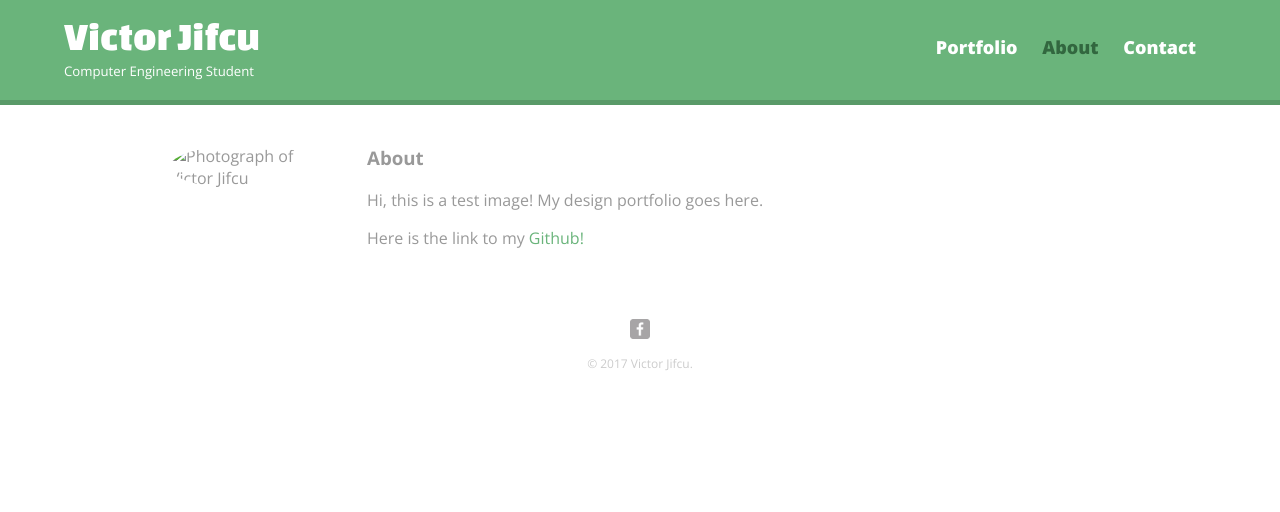
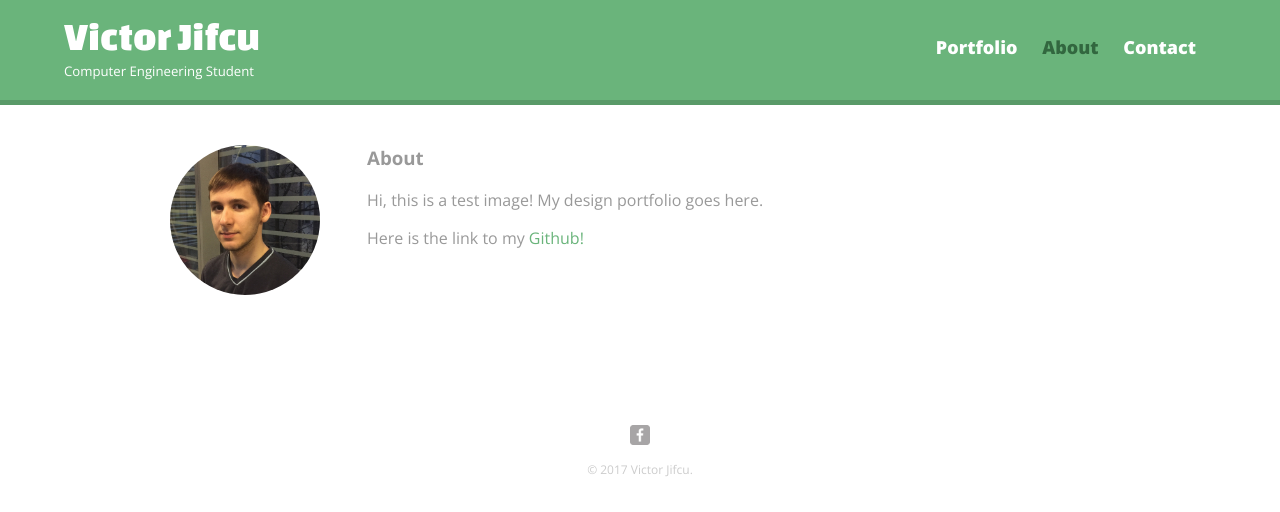
Before and after one commit to VictorJifcu/website, a plain HTML site: page about.html in a window 1280 px wide. Drawn offline with nearby package versions, Linux system fonts and the light colour scheme.

Commit message:
added self image on About page

```diff
--- a/about.html
+++ b/about.html
@@ -25,7 +25,7 @@
     </header>
     <div id="wrapper">
       <section>
-        <img src="img/victor.jpg" alt="Photograph of Victor Jifcu" class="profile-photo">
+        <img src="img/VictorJifcuProfile.jpg" alt="Photograph of Victor Jifcu" class="profile-photo">
         <h3>About</h3>
         <p>Hi, this is a test image! My design portfolio goes here.</p>
         <p>Here is the link to my <a href="https://github.com/VictorJifcu">Github!</a></p>
--- a/css/responsive.css
+++ b/css/responsive.css
@@ -1,4 +1,4 @@
-@media screen and (min-width: 440px){
+@media screen and (min-width: 480px){
 
   /**********************************
   TWO COLUMN LAYOUT
```
Also changed, not shown: img/VictorJifcuProfile.jpg (added).
